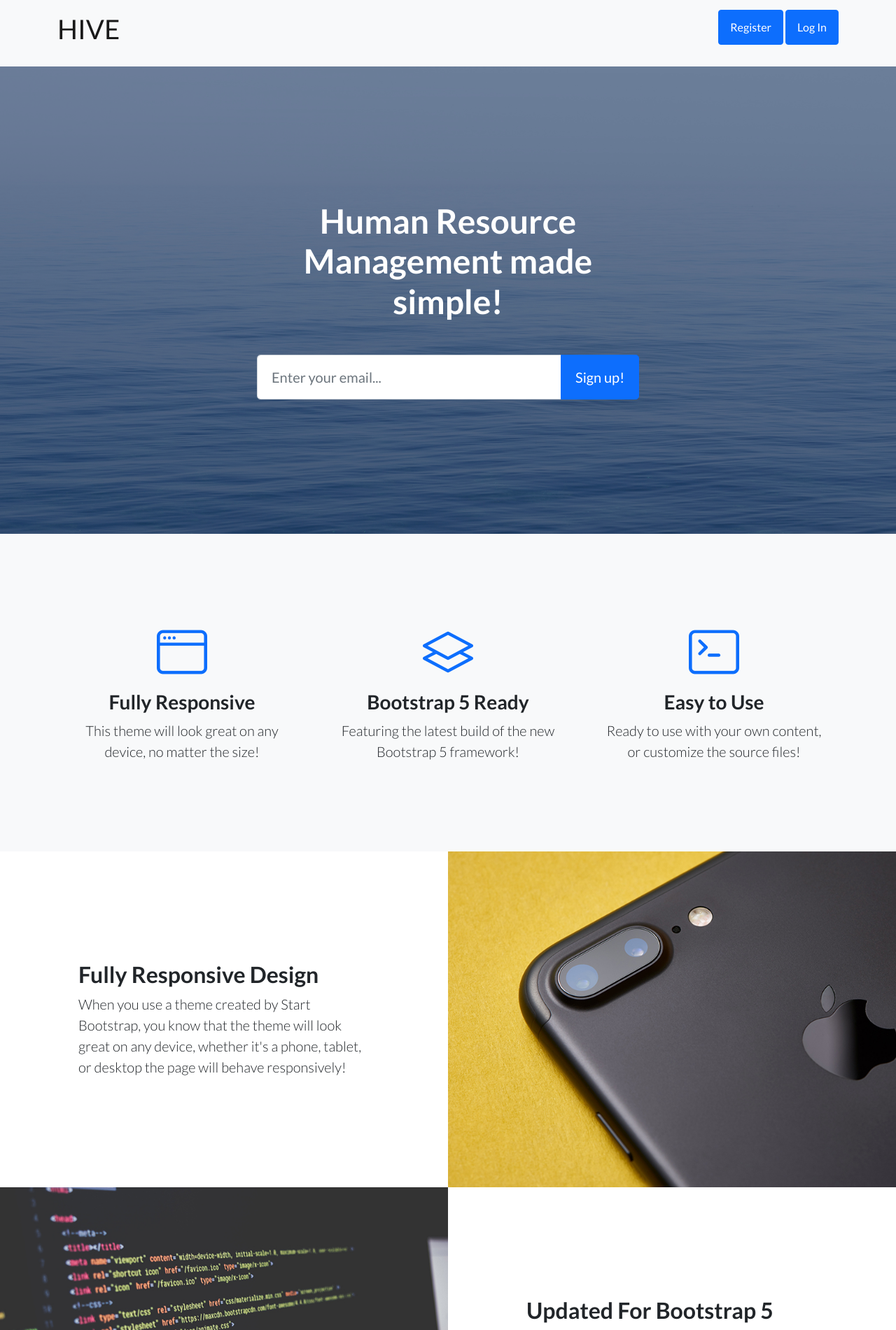
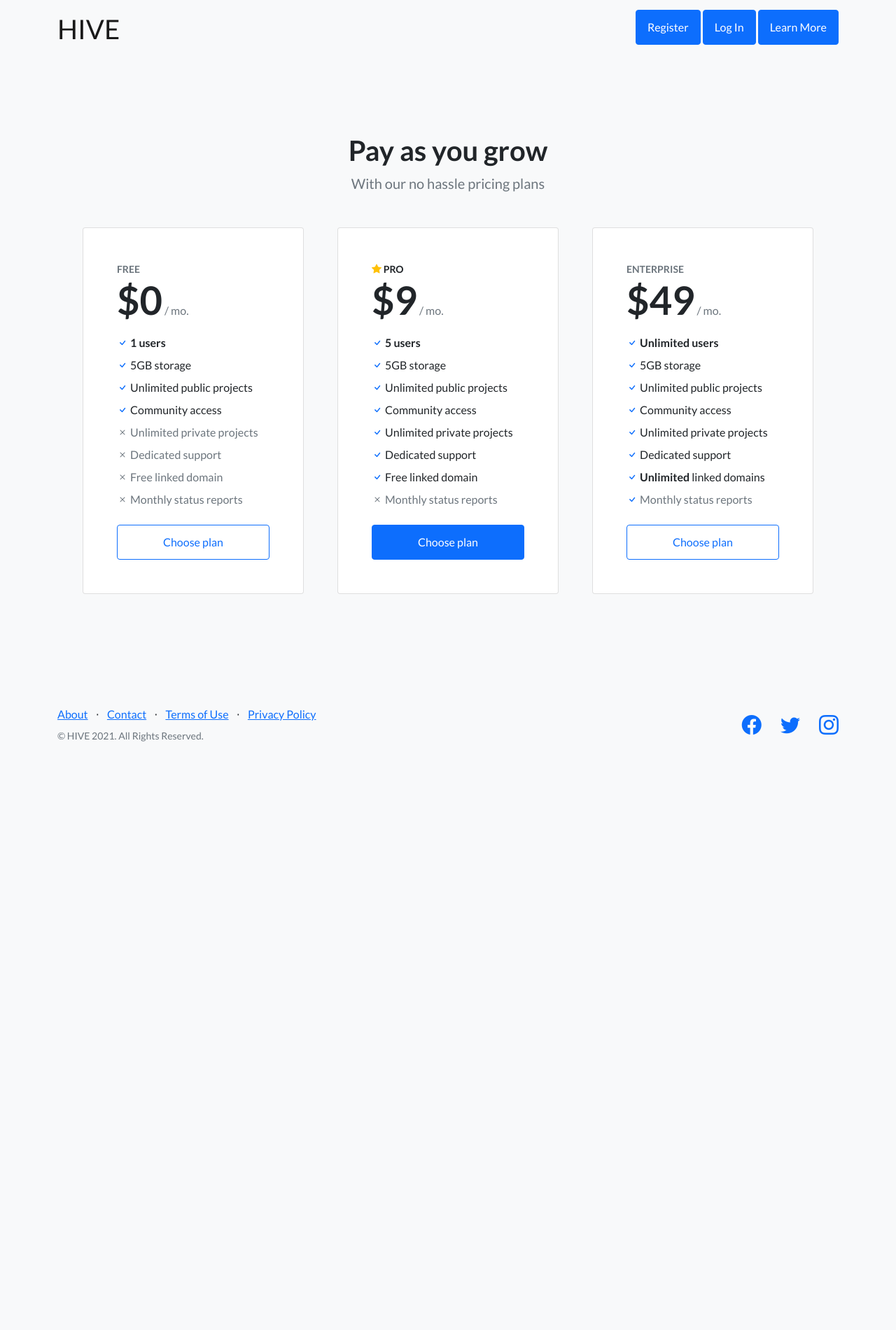
Before and after one commit to devgithubs/HIVE, a Flask app: page /info in a window 1280 px wide. Shown: the top 1901 px of the page at 70% size. After the commit the page ends 1060 px from the top, so only its background shows below. Run offline with Flask 2, Linux system fonts and the light colour scheme; some libraries are stand-ins or nearby versions.

Commit message:
Add Information/learn more page

```diff
--- a/templates/info.html
+++ b/templates/info.html
@@ -30,30 +30,12 @@
                     {% else %}
                     <a class="btn btn-primary" href="{{ url_for('register') }}">Register</a>
                     <a class="btn btn-primary" href="{{ url_for('login') }}">Log In</a>
+                    <a class="btn btn-primary" href="{{ url_for('info') }}">Learn More</a>
                     {% endif %}
                 </ul>
             </div>
         </nav>
-        <!-- Masthead-->
-        <header class="masthead">
-            <div class="container position-relative">
-                <div class="row justify-content-center">
-                    <div class="col-xl-6">
-                        <div class="text-center text-white">
-                            <!-- Page heading-->
-                            <h1 class="mb-5">Human Resource Management made simple!</h1>
-                            <!-- Signup form-->
-                            <form>
-                                <div class="input-group input-group-lg">
-                                    <input class="form-control" type="text" placeholder="Enter your email..." aria-label="Enter your email..." aria-describedby="button-submit" />
-                                    <button class="btn btn-primary" id="button-submit" type="button">Sign up!</button>
-                                </div>
-                            </form>
-                        </div>
-                    </div>
-                </div>
-            </div>
-        </header>
+
         <section>
             {% with messages = get_flashed_messages() %}
                 {% if messages %}
@@ -66,101 +48,158 @@
             {% endwith %}
         </section>
         <!-- Icons Grid-->
-        <section class="features-icons bg-light text-center">
-            <div class="container">
-                <div class="row">
-                    <div class="col-lg-4">
-                        <div class="features-icons-item mx-auto mb-5 mb-lg-0 mb-lg-3">
-                            <div class="features-icons-icon d-flex"><i class="bi-window m-auto text-primary"></i></div>
-                            <h3>Fully Responsive</h3>
-                            <p class="lead mb-0">This theme will look great on any device, no matter the size!</p>
+        <!-- Pricing section-->
+        <section class="bg-light py-5">
+            <div class="container px-5 my-5">
+                <div class="text-center mb-5">
+                    <h1 class="fw-bolder">Pay as you grow</h1>
+                    <p class="lead fw-normal text-muted mb-0">With our no hassle pricing plans</p>
                 </div>
+                <div class="row gx-5 justify-content-center">
+                    <!-- Pricing card free-->
+                    <div class="col-lg-6 col-xl-4">
+                        <div class="card mb-5 mb-xl-0">
+                            <div class="card-body p-5">
+                                <div class="small text-uppercase fw-bold text-muted">Free</div>
+                                <div class="mb-3">
+                                    <span class="display-4 fw-bold">$0</span>
+                                    <span class="text-muted">/ mo.</span>
                                 </div>
-                    <div class="col-lg-4">
-                        <div class="features-icons-item mx-auto mb-5 mb-lg-0 mb-lg-3">
-                            <div class="features-icons-icon d-flex"><i class="bi-layers m-auto text-primary"></i></div>
-                            <h3>Bootstrap 5 Ready</h3>
-                            <p class="lead mb-0">Featuring the latest build of the new Bootstrap 5 framework!</p>
-                        </div>
-                    </div>
-                    <div class="col-lg-4">
-                        <div class="features-icons-item mx-auto mb-0 mb-lg-3">
-                            <div class="features-icons-icon d-flex"><i class="bi-terminal m-auto text-primary"></i></div>
-                            <h3>Easy to Use</h3>
-                            <p class="lead mb-0">Ready to use with your own content, or customize the source files!</p>
+                                <ul class="list-unstyled mb-4">
+                                    <li class="mb-2">
+                                        <i class="bi bi-check text-primary"></i>
+                                        <strong>1 users</strong>
+                                    </li>
+                                    <li class="mb-2">
+                                        <i class="bi bi-check text-primary"></i>
+                                        5GB storage
+                                    </li>
+                                    <li class="mb-2">
+                                        <i class="bi bi-check text-primary"></i>
+                                        Unlimited public projects
+                                    </li>
+                                    <li class="mb-2">
+                                        <i class="bi bi-check text-primary"></i>
+                                        Community access
+                                    </li>
+                                    <li class="mb-2 text-muted">
+                                        <i class="bi bi-x"></i>
+                                        Unlimited private projects
+                                    </li>
+                                    <li class="mb-2 text-muted">
+                                        <i class="bi bi-x"></i>
+                                        Dedicated support
+                                    </li>
+                                    <li class="mb-2 text-muted">
+                                        <i class="bi bi-x"></i>
+                                        Free linked domain
+                                    </li>
+                                    <li class="text-muted">
+                                        <i class="bi bi-x"></i>
+                                        Monthly status reports
+                                    </li>
+                                </ul>
+                                <div class="d-grid"><a class="btn btn-outline-primary" href="#!">Choose plan</a></div>
                             </div>
                         </div>
                     </div>
+                    <!-- Pricing card pro-->
+                    <div class="col-lg-6 col-xl-4">
+                        <div class="card mb-5 mb-xl-0">
+                            <div class="card-body p-5">
+                                <div class="small text-uppercase fw-bold">
+                                    <i class="bi bi-star-fill text-warning"></i>
+                                    Pro
                                 </div>
-        </section>
-        <!-- Image Showcases-->
-        <section class="showcase">
-            <div class="container-fluid p-0">
-                <div class="row g-0">
-                    <div class="col-lg-6 order-lg-2 text-white showcase-img" style="background-image: url('assets/img/bg-showcase-1.jpg')"></div>
-                    <div class="col-lg-6 order-lg-1 my-auto showcase-text">
-                        <h2>Fully Responsive Design</h2>
-                        <p class="lead mb-0">When you use a theme created by Start Bootstrap, you know that the theme will look great on any device, whether it's a phone, tablet, or desktop the page will behave responsively!</p>
+                                <div class="mb-3">
+                                    <span class="display-4 fw-bold">$9</span>
+                                    <span class="text-muted">/ mo.</span>
                                 </div>
-                </div>
-                <div class="row g-0">
-                    <div class="col-lg-6 text-white showcase-img" style="background-image: url('assets/img/bg-showcase-2.jpg')"></div>
-                    <div class="col-lg-6 my-auto showcase-text">
-                        <h2>Updated For Bootstrap 5</h2>
-                        <p class="lead mb-0">Newly improved, and full of great utility classes, Bootstrap 5 is leading the way in mobile responsive web development! All of the themes on Start Bootstrap are now using Bootstrap 5!</p>
-                    </div>
-                </div>
-                <div class="row g-0">
-                    <div class="col-lg-6 order-lg-2 text-white showcase-img" style="background-image: url('assets/img/bg-showcase-3.jpg')"></div>
-                    <div class="col-lg-6 order-lg-1 my-auto showcase-text">
-                        <h2>Easy to Use & Customize</h2>
-                        <p class="lead mb-0">Landing Page is just HTML and CSS with a splash of SCSS for users who demand some deeper customization options. Out of the box, just add your content and images, and your new landing page will be ready to go!</p>
+                                <ul class="list-unstyled mb-4">
+                                    <li class="mb-2">
+                                        <i class="bi bi-check text-primary"></i>
+                                        <strong>5 users</strong>
+                                    </li>
+                                    <li class="mb-2">
+                                        <i class="bi bi-check text-primary"></i>
+                                        5GB storage
+                                    </li>
+                                    <li class="mb-2">
+                                        <i class="bi bi-check text-primary"></i>
+                                        Unlimited public projects
+                                    </li>
+                                    <li class="mb-2">
+                                        <i class="bi bi-check text-primary"></i>
+                                        Community access
+                                    </li>
+                                    <li class="mb-2">
+                                        <i class="bi bi-check text-primary"></i>
+                                        Unlimited private projects
+                                    </li>
+                                    <li class="mb-2">
+                                        <i class="bi bi-check text-primary"></i>
+                                        Dedicated support
+                                    </li>
+                                    <li class="mb-2">
+                                        <i class="bi bi-check text-primary"></i>
+                                        Free linked domain
+                                    </li>
+                                    <li class="text-muted">
+                                        <i class="bi bi-x"></i>
+                                        Monthly status reports
+                                    </li>
+                                </ul>
+                                <div class="d-grid"><a class="btn btn-primary" href="#!">Choose plan</a></div>
                             </div>
                         </div>
                     </div>
-        </section>
-        <!-- Testimonials-->
-        <section class="testimonials text-center bg-light">
-            <div class="container">
-                <h2 class="mb-5">What people are saying...</h2>
-                <div class="row">
-                    <div class="col-lg-4">
-                        <div class="testimonial-item mx-auto mb-5 mb-lg-0">
-                            <img class="img-fluid rounded-circle mb-3" src="../static/assets/img/testimonials-1.jpg" alt="..." />
-                            <h5>Margaret E.</h5>
-                            <p class="font-weight-light mb-0">"This is fantastic! As a HR administrator HIVE has allowed me to spend more time adding value in other areas of my job!"</p>
+                    <!-- Pricing card enterprise-->
+                    <div class="col-lg-6 col-xl-4">
+                        <div class="card">
+                            <div class="card-body p-5">
+                                <div class="small text-uppercase fw-bold text-muted">Enterprise</div>
+                                <div class="mb-3">
+                                    <span class="display-4 fw-bold">$49</span>
+                                    <span class="text-muted">/ mo.</span>
+                                </div>
+                                <ul class="list-unstyled mb-4">
+                                    <li class="mb-2">
+                                        <i class="bi bi-check text-primary"></i>
+                                        <strong>Unlimited users</strong>
+                                    </li>
+                                    <li class="mb-2">
+                                        <i class="bi bi-check text-primary"></i>
+                                        5GB storage
+                                    </li>
+                                    <li class="mb-2">
+                                        <i class="bi bi-check text-primary"></i>
+                                        Unlimited public projects
+                                    </li>
+                                    <li class="mb-2">
+                                        <i class="bi bi-check text-primary"></i>
+                                        Community access
+                                    </li>
+                                    <li class="mb-2">
+                                        <i class="bi bi-check text-primary"></i>
+                                        Unlimited private projects
+                                    </li>
+                                    <li class="mb-2">
+                                        <i class="bi bi-check text-primary"></i>
+                                        Dedicated support
+                                    </li>
+                                    <li class="mb-2">
+                                        <i class="bi bi-check text-primary"></i>
+                                        <strong>Unlimited</strong>
+                                        linked domains
+                                    </li>
+                                    <li class="text-muted">
+                                        <i class="bi bi-check text-primary"></i>
+                                        Monthly status reports
+                                    </li>
+                                </ul>
+                                <div class="d-grid"><a class="btn btn-outline-primary" href="#!">Choose plan</a></div>
                             </div>
                         </div>
-                    <div class="col-lg-4">
-                        <div class="testimonial-item mx-auto mb-5 mb-lg-0">
-                            <img class="img-fluid rounded-circle mb-3" src="../static/assets/img/testimonials-2.jpg" alt="..." />
-                            <h5>Fred S.</h5>
-                            <p class="font-weight-light mb-0">"HIVE is amazing. As an employee it's super easy to use. It takes the headache out of HR tasks"</p>
-                        </div>
-                    </div>
-                    <div class="col-lg-4">
-                        <div class="testimonial-item mx-auto mb-5 mb-lg-0">
-                            <img class="img-fluid rounded-circle mb-3" src="../static/assets/img/testimonials-3.jpg" alt="..." />
-                            <h5>Sarah W.</h5>
-                            <p class="font-weight-light mb-0">"As a small company owner HIVE delivers all the features we need to help grow our business!"</p>
-                        </div>
-                    </div>
-                </div>
-            </div>
-        </section>
-        <!-- Call to Action-->
-        <section class="call-to-action text-white text-center" id="signup">
-            <div class="container position-relative">
-                <div class="row justify-content-center">
-                    <div class="col-xl-6">
-                        <h2 class="mb-4">Ready to get started? Sign up now!</h2>
-                        <!-- Signup form-->
-                        <form>
-                            <div class="input-group input-group-lg">
-                                <input class="form-control" type="text" placeholder="Enter your email..." aria-label="Enter your email..." aria-describedby="button-submit" />
-                                <button class="btn btn-primary" id="button-submit" type="button">Sign up!</button>
-                            </div>
-                        </form>
                     </div>
                 </div>
             </div>
```
Lines whose indentation alone changed are shown as unchanged.
